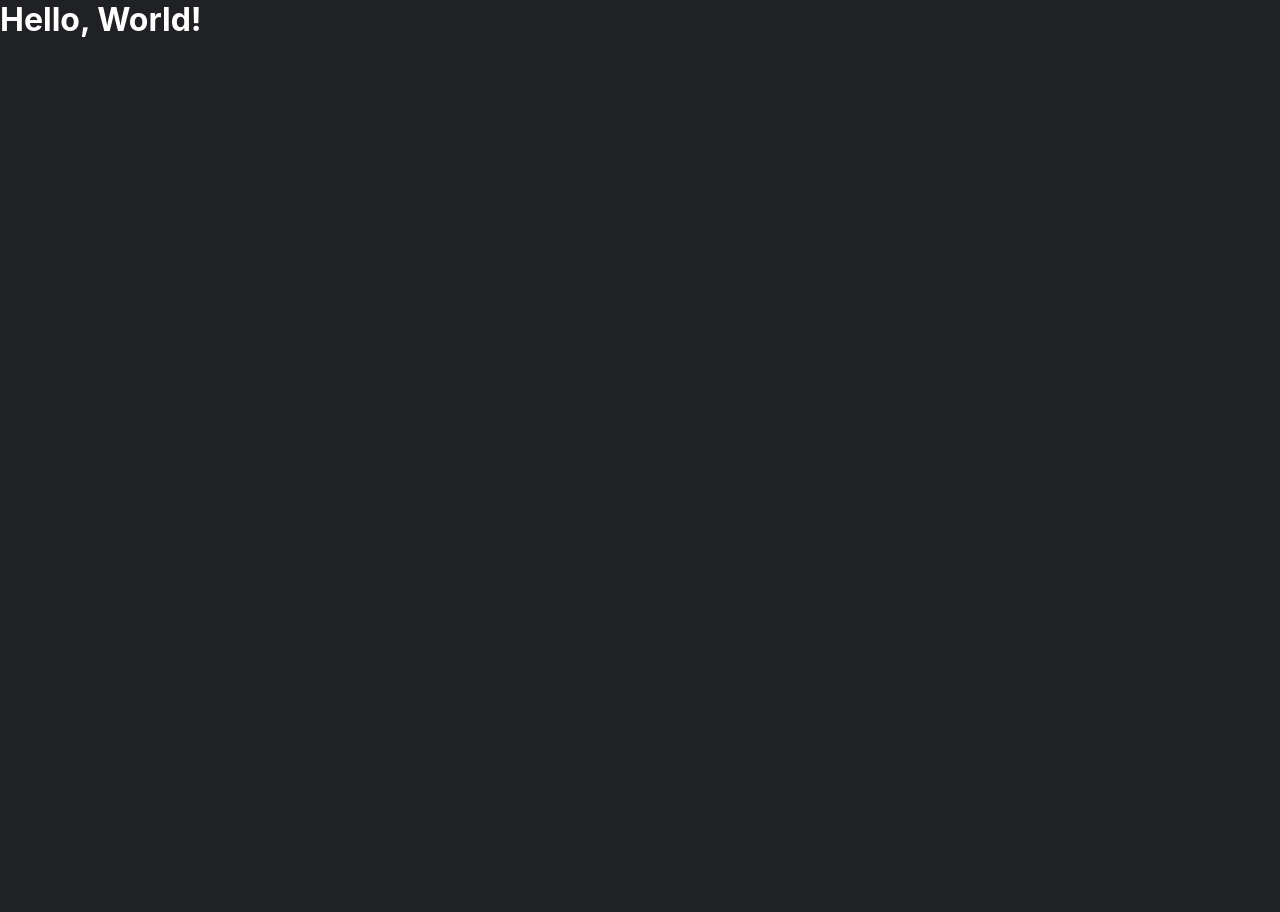
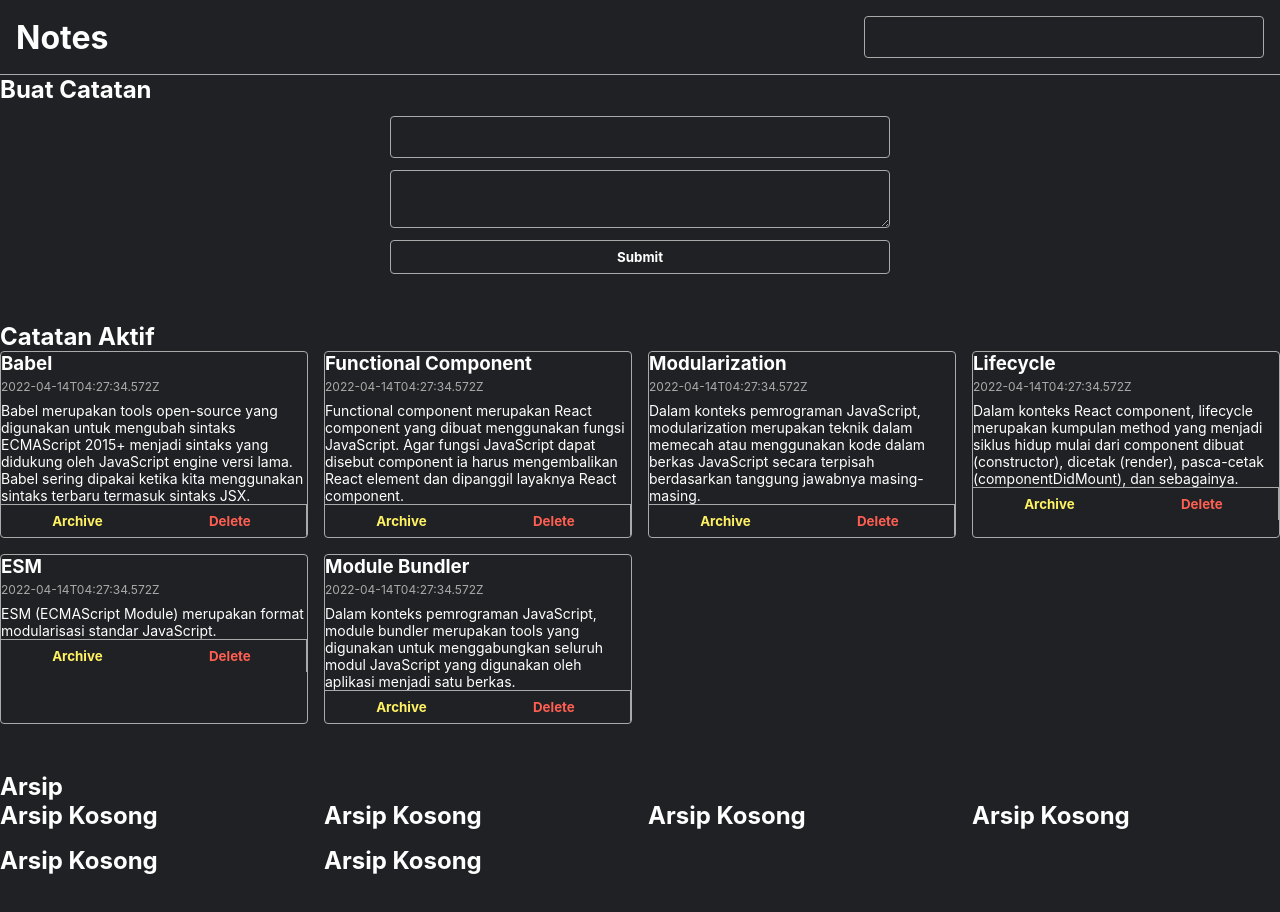
Before and after one commit to fadhilrobbani/dicoding-react-notes-app, a React (Create React App) app: page / in a window 1280 px wide. Shown: the top 912 px of the page. Before the commit the page ends 800 px from the top, so only its background shows below. Built offline with nearby package versions, Linux system fonts and the light colour scheme.

Commit message:
add components to render

```diff
--- /dev/null
+++ b/src/components/App.js
@@ -0,0 +1,59 @@
+import React from 'react';
+import { getInitialData } from '../utils';
+import NavigationBar from './NavigationBar';
+import NotesList from './NotesList';
+import NoteInput from './NoteInput';
+
+class App extends React.Component {
+  constructor(props) {
+    super(props);
+
+    this.state = {
+      notes: getInitialData(),
+    };
+
+    this.onAddNoteHandler = this.onAddNoteHandler.bind(this);
+    this.onDeleteHandler = this.onDeleteHandler.bind(this);
+    this.onArchiveHandler = this.onArchiveHandler.bind(this);
+    this.onSearchNoteHandler = this.onSearchNoteHandler.bind(this);
+  }
+
+  onAddNoteHandler() {}
+
+  onDeleteHandler() {}
+
+  onArchiveHandler() {}
+
+  //jadi disini kita punya data keyword dr state searhinput, jd kita return dan render data tersebut terhadap
+  //state di kelas ini yang punya akses data
+  onSearchNoteHandler({ keyword }) {
+    const searchKeyword = keyword.toLowerCase().replace(/\s+/g, '');
+    const filteredNotes = this.state.notes.filter(
+      (note) => note.title.includes(searchKeyword) && searchKeyword !== ''
+    );
+
+    this.setState(() => {
+      return {
+        notes: filteredNotes,
+      };
+    });
+  }
+
+  render() {
+    return (
+      <>
+        <NavigationBar searchNote={this.onSearchNoteHandler} />
+        <main>
+          <NoteInput addNote={this.onAddNoteHandler} />
+          <NotesList
+            notes={this.state.notes}
+            onDelete={this.onDeleteHandler}
+            onArchive={this.onArchiveHandler}
+          />
+        </main>
+      </>
+    );
+  }
+}
+
+export default App;
--- /dev/null
+++ b/src/components/ArchiveButton.js
@@ -0,0 +1,11 @@
+import React from 'react';
+
+function ArchiveButton({ id, onArchive }) {
+  return (
+    <button className='note-item__archive-button' onClick={() => onArchive(id)}>
+      Archive
+    </button>
+  );
+}
+
+export default ArchiveButton;
--- /dev/null
+++ b/src/components/DeleteButton.js
@@ -0,0 +1,11 @@
+import React from 'react';
+
+function DeleteButton({ id, onDelete }) {
+  return (
+    <button className='note-item__delete-button' onClick={() => onDelete(id)}>
+      Delete
+    </button>
+  );
+}
+
+export default DeleteButton;
--- /dev/null
+++ b/src/components/NavigationBar.js
@@ -0,0 +1,13 @@
+import React from 'react';
+import SearchInput from './SearchInput';
+
+function NavigationBar({ searchNote }) {
+  return (
+    <header className='note-app__header'>
+      <h1>Notes</h1>
+      <SearchInput searchNote={searchNote} />
+    </header>
+  );
+}
+
+export default NavigationBar;
--- /dev/null
+++ b/src/components/NoteInput.js
@@ -0,0 +1,66 @@
+import React from 'react';
+
+class NoteInput extends React.Component {
+  constructor(props) {
+    super(props);
+
+    this.state = {
+      title: '',
+      body: '',
+      createdAt: '',
+    };
+
+    this.onSubmitHandler = this.onSubmitHandler.bind(this);
+    this.onTitleChangeHandler = this.onTitleChangeHandler.bind(this);
+    this.onBodyChangeHandler = this.onBodyChangeHandler.bind(this);
+  }
+
+  onTitleChangeHandler(event) {
+    this.setState(() => {
+      return {
+        title: event.target.value,
+      };
+    });
+  }
+
+  onBodyChangeHandler(event) {
+    this.setState(() => {
+      return {
+        body: event.target.value,
+      };
+    });
+  }
+  onSubmitHandler(event) {
+    event.preventDefault();
+    this.setState(() => {
+      return {
+        createdAt: new Date().toISOString(),
+      };
+    });
+    this.props.addNote(this.state);
+  }
+
+  render() {
+    return (
+      <section>
+        <h2>Buat Catatan</h2>
+        <form className='note-input' onSubmit={this.onSubmitHandler}>
+          <input
+            type='text'
+            id='title'
+            onChange={this.onTitleChangeHandler}
+            required
+          />
+          <textarea
+            value={this.state.body}
+            onChange={this.onBodyChangeHandler}
+            required
+          />
+          <button type='submit'>Submit</button>
+        </form>
+      </section>
+    );
+  }
+}
+
+export default NoteInput;
--- /dev/null
+++ b/src/components/NoteItem.js
@@ -0,0 +1,19 @@
+import React from 'react';
+import ArchiveButton from './ArchiveButton';
+import DeleteButton from './DeleteButton';
+
+function NoteItem({ id, onArchive, onDelete, title, date, body }) {
+  return (
+    <div className='note-item'>
+      <h3 className='note-item__title'>{title}</h3>
+      <p className='note-item__date'>{date}</p>
+      <p className='note-item__body'>{body}</p>
+      <div className='note-item__action'>
+        <ArchiveButton id={id} onArchive={onArchive} />
+        <DeleteButton id={id} onDelete={onDelete} />
+      </div>
+    </div>
+  );
+}
+
+export default NoteItem;
--- /dev/null
+++ b/src/components/NotesList.js
@@ -0,0 +1,22 @@
+import React from 'react';
+import NotesListActive from './NotesListActive';
+import NotesListArchive from './NotesListArchive';
+
+function NotesList({ notes, onDelete, onArchive }) {
+  return (
+    <section>
+      <NotesListActive
+        notes={notes}
+        onDelete={onDelete}
+        onArchive={onArchive}
+      />
+      <NotesListArchive
+        notes={notes}
+        onDelete={onDelete}
+        onArchive={onArchive}
+      />
+    </section>
+  );
+}
+
+export default NotesList;
--- /dev/null
+++ b/src/components/NotesListActive.js
@@ -0,0 +1,31 @@
+import React from 'react';
+import NoteItem from './NoteItem';
+
+function NotesListActive({ notes, onDelete, onArchive }) {
+  return (
+    <div>
+      <h2>Catatan Aktif</h2>
+      <div className='notes-list'>
+        {notes.map((note) =>
+          !note.archived && notes.length > 0 ? (
+            <NoteItem
+              key={note.id}
+              id={note.id}
+              title={note.title}
+              date={note.createdAt}
+              body={note.body}
+              onDelete={onDelete}
+              onArchive={onArchive}
+            />
+          ) : (
+            <h2 className='note-list__empty-message'>
+              Tidak Ada Catatan yang Aktif
+            </h2>
+          )
+        )}
+      </div>
+    </div>
+  );
+}
+
+export default NotesListActive;
--- /dev/null
+++ b/src/components/NotesListArchive.js
@@ -0,0 +1,29 @@
+import React from 'react';
+import NoteItem from './NoteItem';
+
+function NotesListArchive({ notes, onDelete, onArchive }) {
+  return (
+    <div>
+      <h2>Arsip</h2>
+      <div className='notes-list'>
+        {notes.map((note) =>
+          note.archived && notes.length > 0 ? (
+            <NoteItem
+              key={note.id}
+              id={note.id}
+              title={note.title}
+              date={note.createdAt}
+              body={note.body}
+              onDelete={onDelete}
+              onArchive={onArchive}
+            />
+          ) : (
+            <h2 className='note-list__empty-message'>Arsip Kosong</h2>
+          )
+        )}
+      </div>
+    </div>
+  );
+}
+
+export default NotesListArchive;
--- /dev/null
+++ b/src/components/SearchInput.js
@@ -0,0 +1,45 @@
+import React from 'react';
+
+// function SearchInput({ title, onSearch }) {
+//   return (
+// <div className='note-search'>
+//   <form>
+//     <input type='text' id='search' onChange={() => onSearch(title)} />
+//   </form>
+// </div>
+//   );
+// }
+
+class SearchInput extends React.Component {
+  constructor(props) {
+    super(props);
+
+    this.state = {
+      keyword: '',
+    };
+
+    this.onChangeHandler = this.onChangeHandler.bind(this);
+  }
+
+  onChangeHandler(event) {
+    event.preventDefault();
+    this.setState(() => {
+      return {
+        keyword: event.target.value,
+      };
+    });
+
+    this.props.searchNote(this.state);
+  }
+
+  render() {
+    return (
+      <div className='note-search'>
+        <p>{this.state.keyword}</p>
+        <input type='text' id='search' onChange={this.onChangeHandler} />
+      </div>
+    );
+  }
+}
+
+export default SearchInput;
--- a/src/index.js
+++ b/src/index.js
@@ -1,6 +1,7 @@
 import React from 'react';
 import { createRoot } from 'react-dom/client';
 import './styles/style.css';
+import App from './components/App';
 
 const root = createRoot(document.getElementById('root'));
-root.render(<h1>Hello, World!</h1>);
+root.render(<App />);
```
Also changed, not shown: bug.txt (added).
